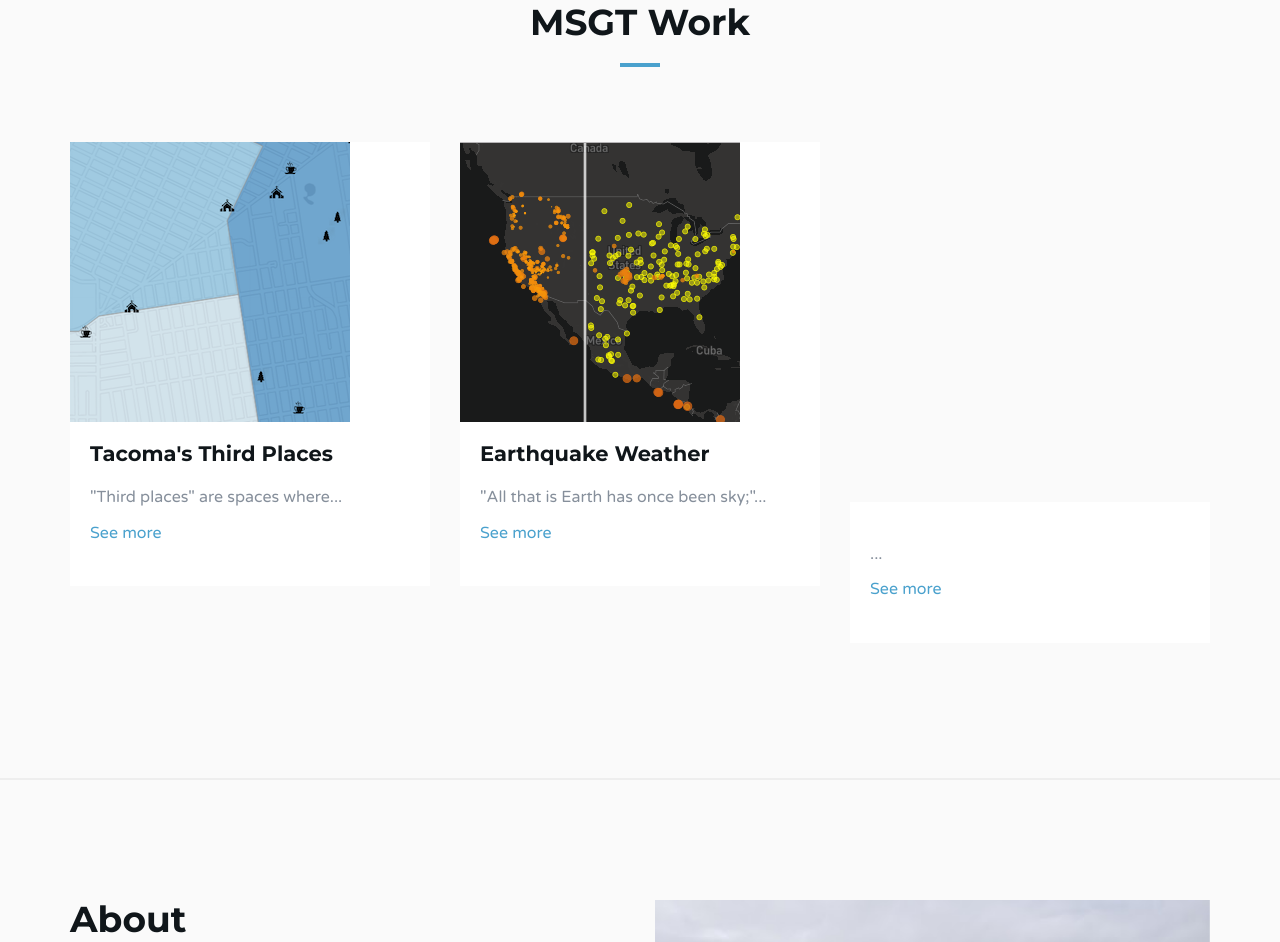
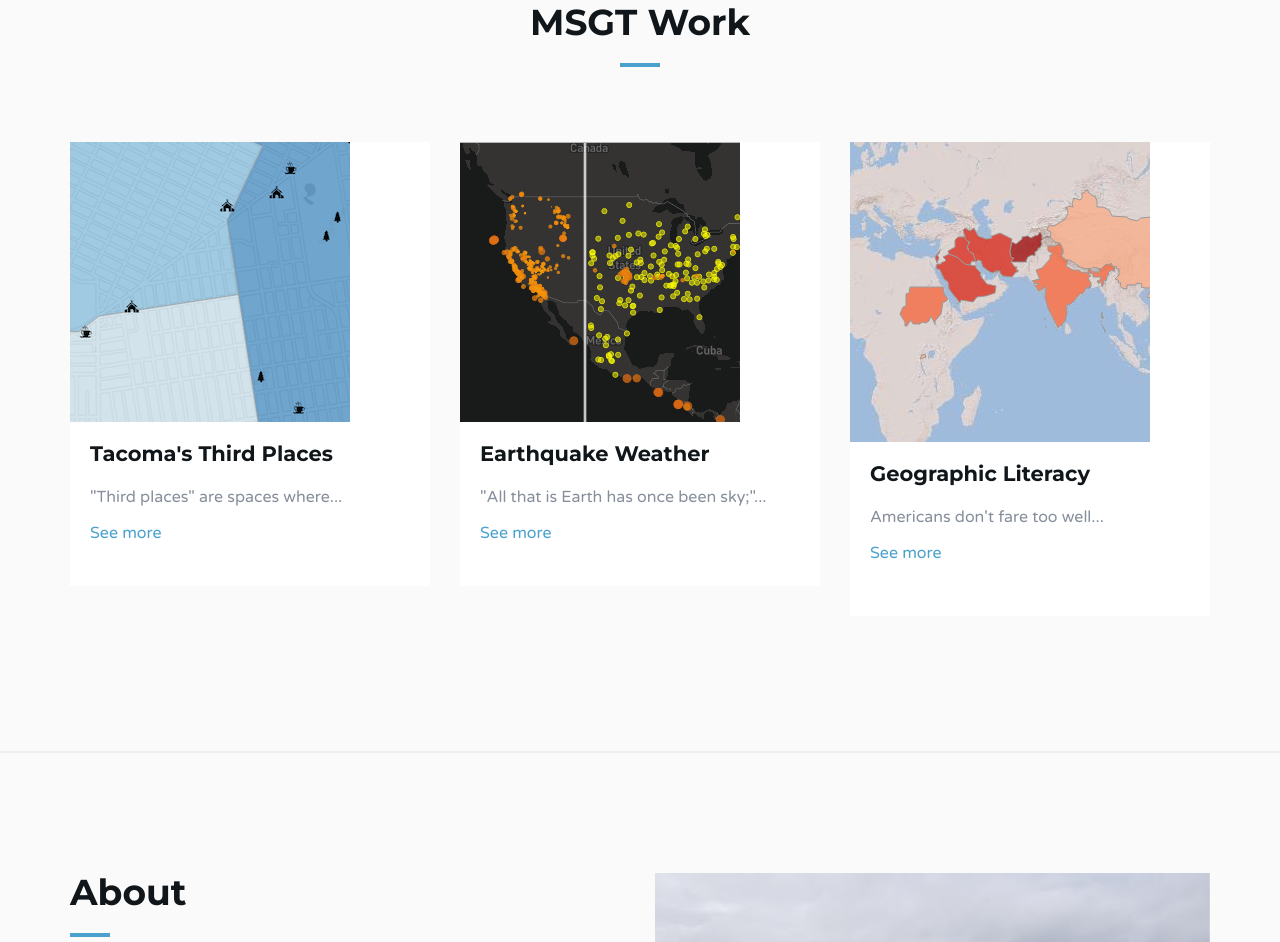
Before and after one commit to aadejong/aadejong.github.io, a plain HTML site: page index.html in a window 1280 px wide. Shown: the part 2064-3006 px from the top of the page. Drawn offline with Linux system fonts and the light colour scheme; some packages are replaced by stand-ins of ours.

Commit message:
Update index.html

```diff
--- a/index.html
+++ b/index.html
@@ -86,6 +86,7 @@ this website -->
 						<ul class="dropdown">
 							<li><a href="./thirdplaces.html">Tacoma's Third Places</a></li>
 							<li><a href="./quake-weather.html">Earthquake Weather</a></li>
+							<li><a href="./geographic-literacy.html">Geographic Literacy</a></li>
 						</ul>
 					<li><a href="#about">About</a></li>
 					<!-- <li><a href="#pricing">Prices</a></li> -->
@@ -323,21 +324,21 @@ this website -->
 				</div>
 				<!-- /Earthquake Weather -->
 
-				<!-- Lab  -->
+				<!-- Geographic Literacy  -->
 				<div class="col-md-4">
 					<div class="blog">
 						<div class="blog-img">
-							<a href="blog-single.html" target = "_blank"><img class="img-responsive" src="./img/blank.jpg" alt=""></a>
+							<a href="./geographic-literacy.html" target = "_blank"><img class="img-responsive" src="./img/geog-literacy.png" alt=""></a>
 						</div>
 						<div class="blog-content">
 							</ul>
-							<h3></h3>
-							<p> ...</p>
-							<a href="blog-single.html" target = "_blank">See more</a>
+							<h3>Geographic Literacy</h3>
+							<p>Americans don't fare too well... <p>
+							<a href="./geographic-literacy.html" target = "_blank">See more</a>
 						</div>
 					</div>
 				</div>
-				<!-- /Lab -->
+				<!-- /Geographic Literacy -->
 
 				<!-- /MSGT Work -->
 
```
